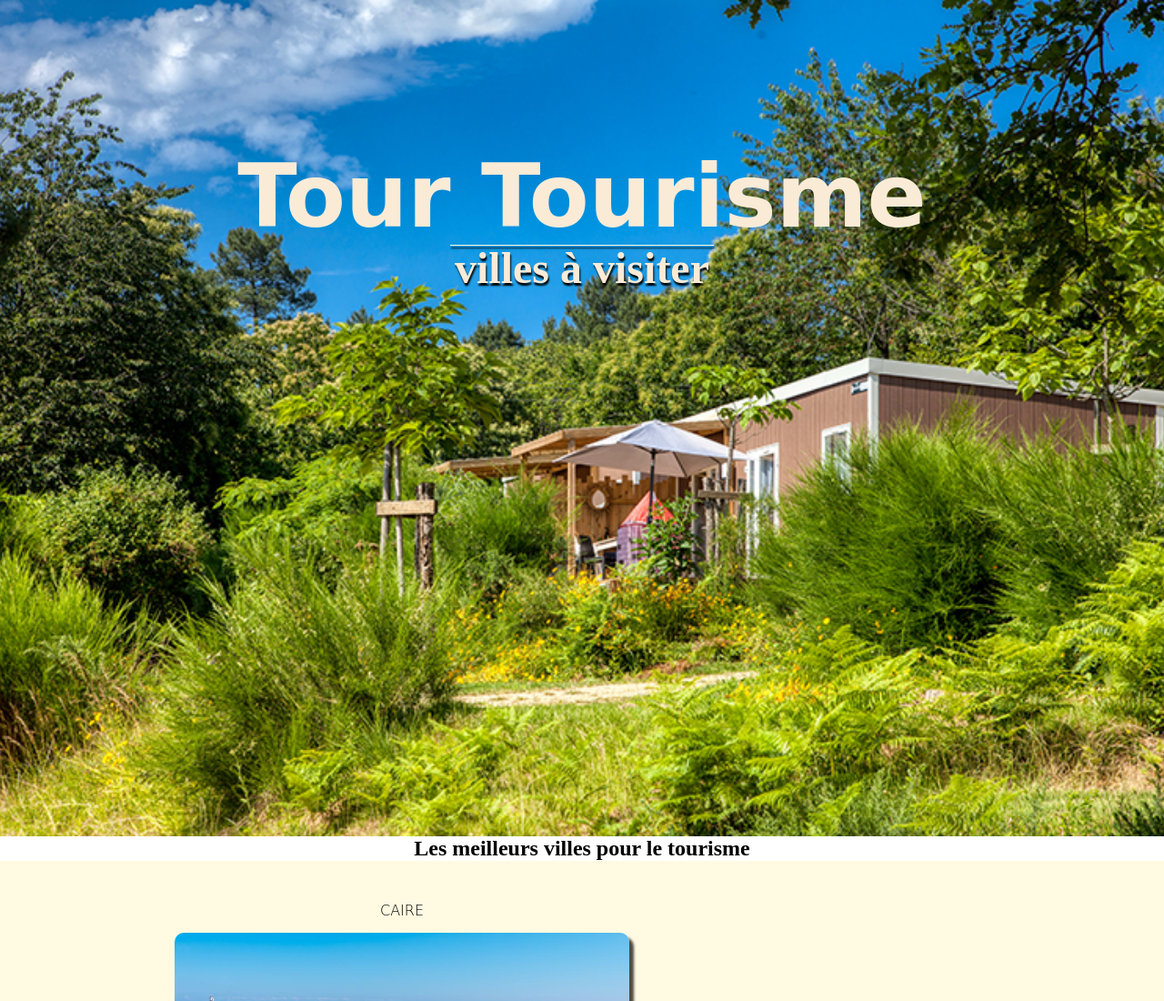
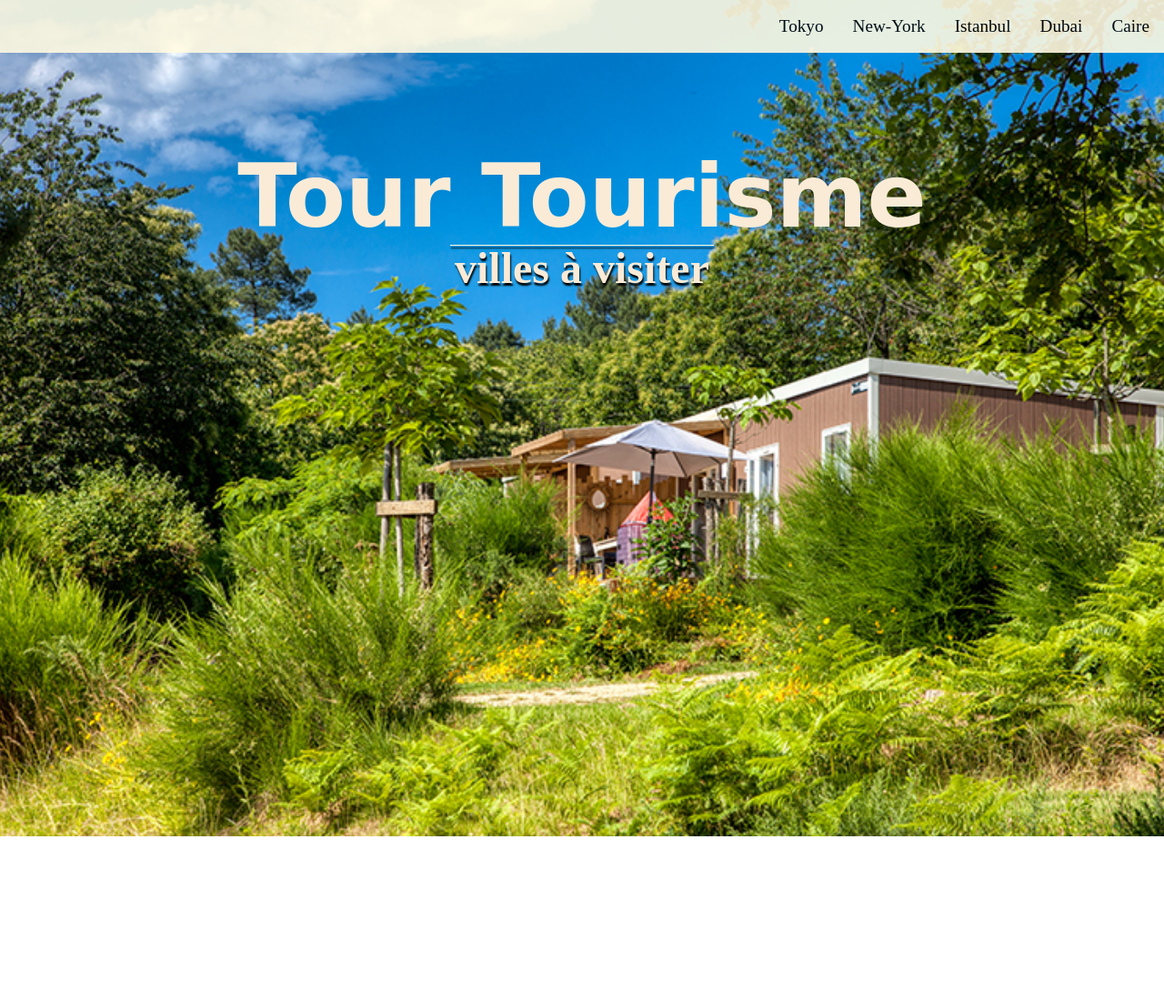
Before and after one commit to khadidja2/kadi, a plain HTML site: page index.html in a window 1280 px wide. Shown: the top 1100 px of the page at 91% size. After the commit the page ends 919 px from the top, so only its background shows below. Drawn offline with Linux system fonts and the light colour scheme.

Commit message:
Add files via upload

```diff
--- a/index.html
+++ b/index.html
@@ -9,16 +9,24 @@
     <title>Tourisme</title>
 </head>
 <body>
-    <header>
-
-<div id="imageDufont">
+<header>
+        <nav>
+            <ul>
+         </ul>
+         <a href="caire.html">Caire</a>
+         <a href="dubai.html">Dubai</a>
+         <a href="istanbul.html" >Istanbul</a>
+         <a href="new-york.html">New-York</a>
+         <a href="tokyo.html">Tokyo</a>
+                 </nav>
+    <div id="imageDufont">
     <h1>Tour Tourisme</h1>
     <div id="premierTrait"></div>
     <h3>villes à visiter</h3>
 </div>
 </header>
 <section id="presentation">
-    <div id="textInto">
+    <!--div id="textInto">
         <h2 align="center">Les meilleurs villes pour le tourisme</h2>
         <div id="prestations">
             <div class="imagesPrestation">
@@ -43,7 +51,7 @@
             </div>
         </div>
 
-    </div>
+    </div-->
 </section>
 </body>
 </html>
--- a/style.css
+++ b/style.css
@@ -15,6 +15,7 @@ body{
    font-size: sans-serif;
 
 }
+
 /*------------fond d'ecran---------*/
 #imageDufont{
     padding: 60px;
@@ -43,6 +44,27 @@ h3{
     font-size: 3em; /* la taille du text h3 */
     text-shadow: 1px 3px 2px black; /* pour faire de l'ombre sur le text de h3 */
 }
+/* ****************NAVBAR**************** */
+
+nav{
+    overflow: hidden;
+    background-color: #FFFAE1;
+    position: fixed;
+    width: 100%;
+    opacity: 0.9;
+
+}
+header a{
+    float: right;
+    font-size: 1.2em;
+    color: black;
+}
+header  a{
+    text-decoration: none;
+    display: block;
+    text-align: center;
+    padding: 18px 16px;
+}
  /* **************PRESENTATION************* */
  #prestations{
     background-color:#FFFAE1; /*la couleur du font de la partie section(id=presentation)*/
@@ -57,14 +79,22 @@ h3{
   justify-content: space-between; /* la façon dont l'espace doit etre réparti si la ligne est pleine */
   padding: 30px 15%; /*ecart de haut et a droite */
 }
-.imagesPrestation h4{
+.imagesPrestation {
     font-family: "Dancin script",cursive;/* type de police */
     text-align: center;/* aligner au centre */
     font: size 1.8em;/* la taille du text h4 */
     margin: 15px;/*marge en haut entre les images*/
-    font-weight: 300;
+    font-weight: 300px;
    }
-.imagesPrestation img{
+   #prestations p{
+    background-color: #FFFAE1;
+    width: 500px;
+    height: 250px;
+    position: absolute;
+    right: 100px;
+
+  }
+imagesPrestation img{
    border-radius: 10px; /* pour faire la coubure de chaque coin*/
    box-shadow: 5px 5px 3px rgb(0,0,0,0.7); /*pour faire de l'ombre */
 }
```
Also changed, not shown: caire.html (+4 -0 lines), dubai.html (+4 -0 lines), istanbul.html (+4 -0 lines), new-york.html (+4 -0 lines), tokyo.html (+4 -0 lines).
